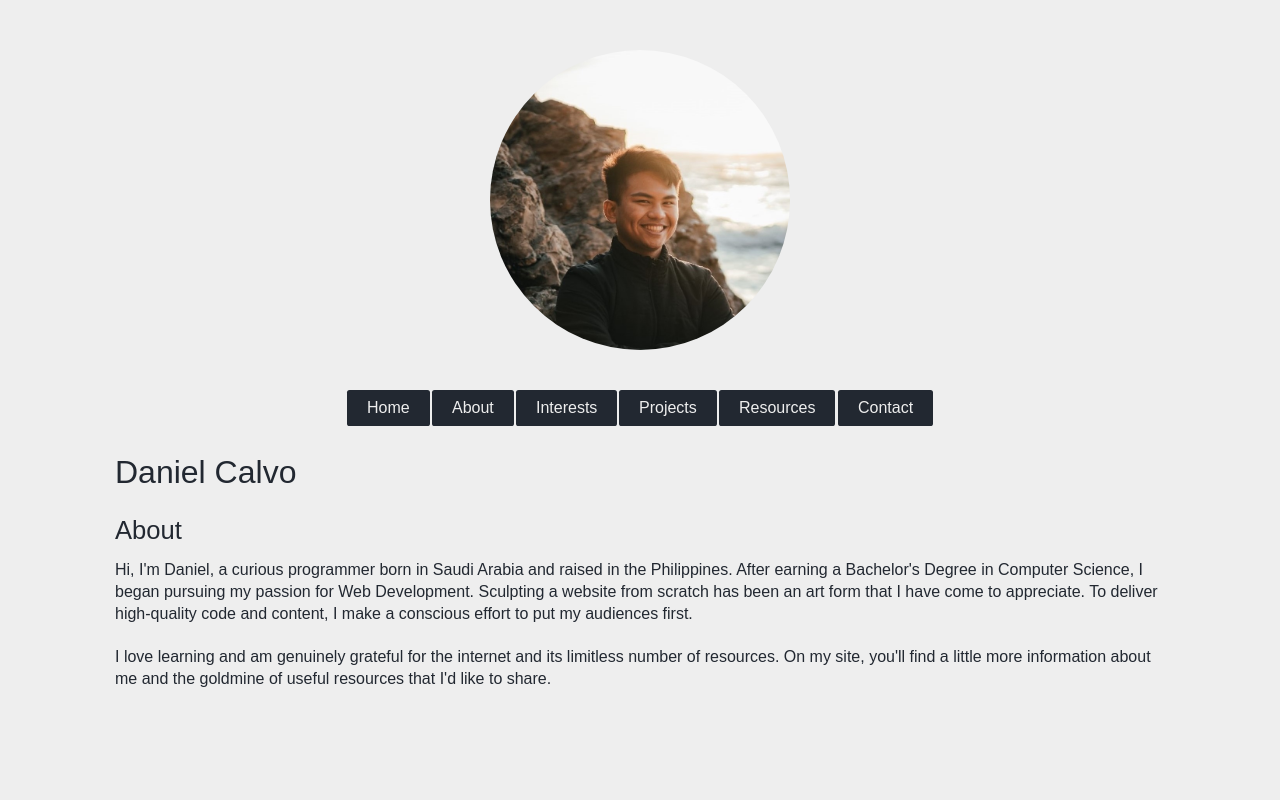
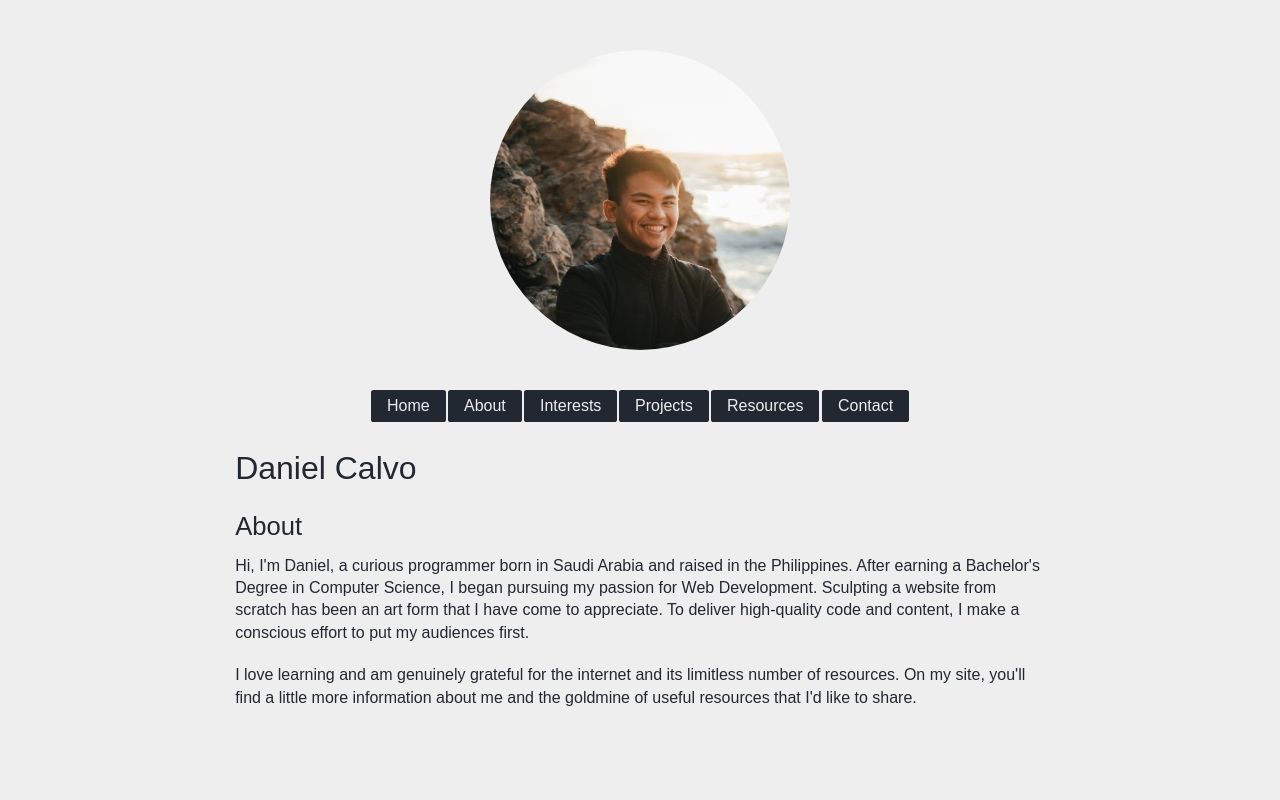
Before and after one commit to daniel-citrus/daniel-calvo, a plain HTML site: page index.html in a window 1280 px wide. Shown: the top 800 px of the page. Drawn offline with Linux system fonts and the light colour scheme.

Commit message:
update style

```diff
--- a/assets/style.css
+++ b/assets/style/style.css
@@ -82,8 +82,7 @@ body {
     font-family: sans-serif;
     background-color: var(--secondary-background);
     color: var(--primary-color);
-
-    max-width: 90vw;
+    width: min(85vw,91ch);
     margin: 0 auto;
 
 }
@@ -336,7 +335,7 @@ section {
 .nav-controls a {
     color: var(--secondary-color);
     background-color: var(--primary-color);
-    padding: 10px 20px;
+    padding: 8px 16px;
     font-size: 1rem;
     text-decoration: none;
     border-radius: 2.6px;
@@ -448,9 +447,6 @@ section {
 }
 
 @media screen and (min-width: 1200px) {
-    body {
-        max-width: 1050px;
-    }
 }
 
 /*
--- a/index.html
+++ b/index.html
@@ -8,7 +8,7 @@
         <meta http-equiv="X-UA-Compatible" content="ie=edge">
 
         <!-- Stylesheets -->
-        <link rel="stylesheet" href="/assets/style.css" type="text/css">
+        <link rel="stylesheet" href="/assets/style/style.css" type="text/css">
 
         <!-- Scripts -->
         <script src="/assets/scripts/mobile-nav-switch.js" defer></script>
@@ -78,8 +78,8 @@
             </nav>
 
             <h1>Daniel Calvo</h1>
-            <section class="bio">
-                <h2 id="about">About</h2>
+            <section id="about">
+                <h2>About</h2>
                 <p>
                     Hi, I'm Daniel, a curious programmer born in Saudi Arabia and raised in the Philippines. After
                     earning a
```
